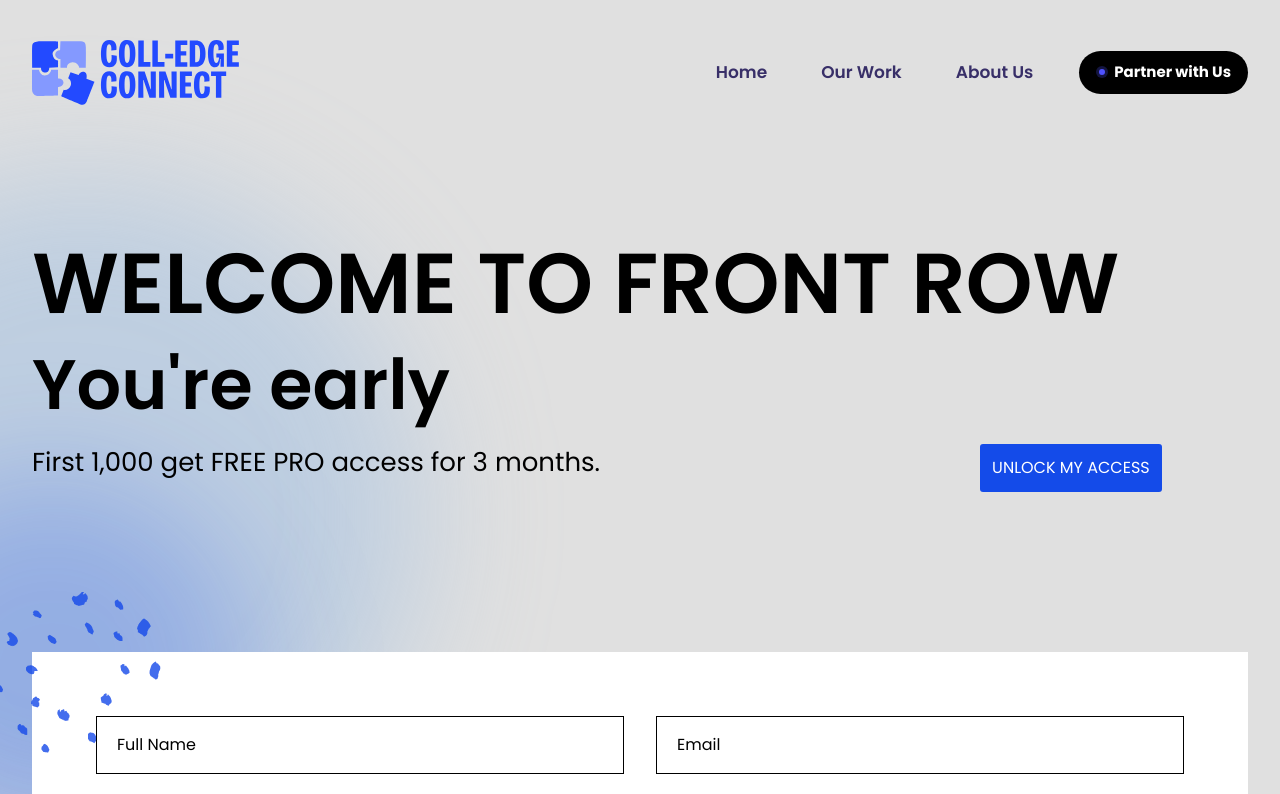
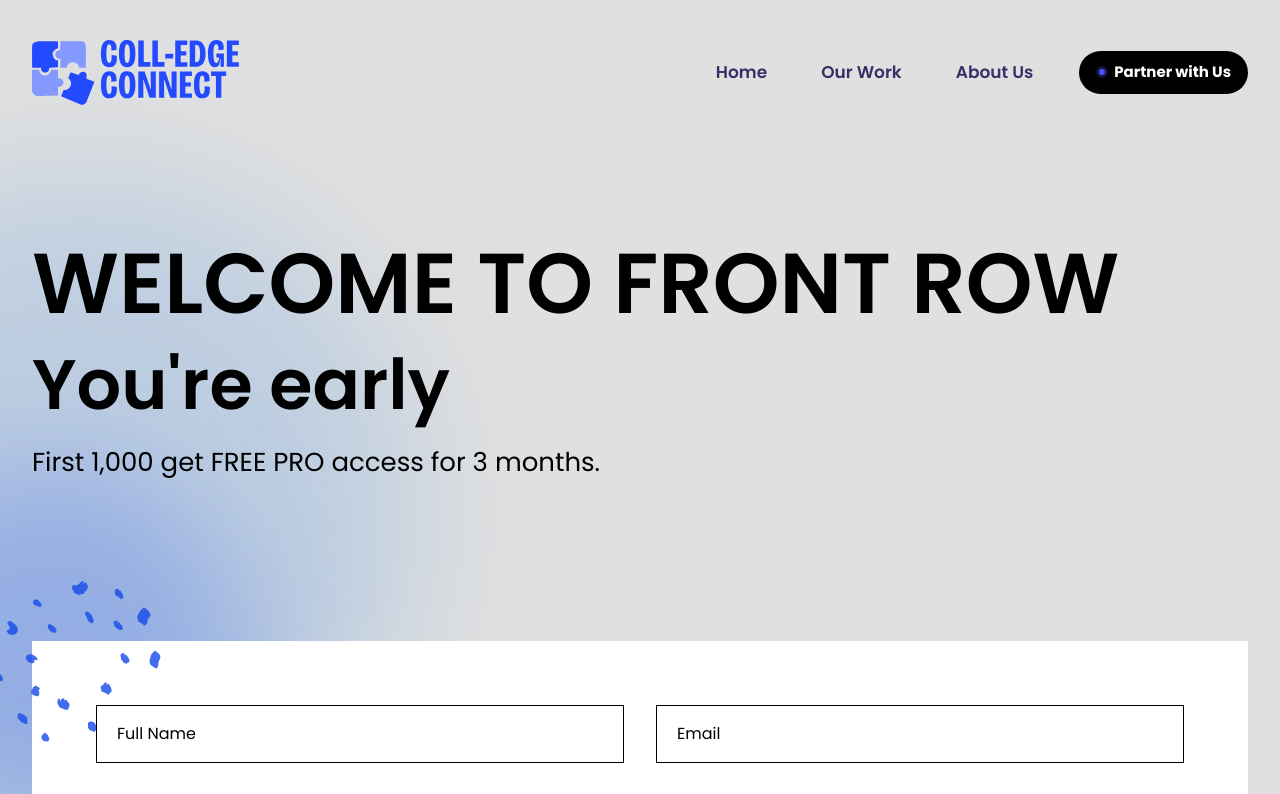
Before and after one commit to rohititgithub/college-connect, a Next.js app: page /restricted-front-row in a window 1280 px wide. Shown: the top 794 px of the page. Built offline with nearby package versions, Linux system fonts and the light colour scheme.

Commit message:
fix: removed unlock my access button

```diff
--- a/src/app/restricted-front-row/_components/CTASection.tsx
+++ b/src/app/restricted-front-row/_components/CTASection.tsx
@@ -11,13 +11,10 @@ export default function CTASection() {
         <span className="text-[40px] leading-none font-semibold lg:text-[70px]">
           You&apos;re early
         </span>
-        <div className="flex gap-90 ">
+        <div className="flex gap-90">
           <p className="text-sm lg:pr-5 lg:text-[26px]">
             First 1,000 get FREE PRO access for 3 months.
           </p>
-          <button
-          className="flex w-fit cursor-pointer items-center gap-2 rounded-[3px] bg-[#144BE9] p-3 text-white transition-all hover:-translate-y-0.5 hover:shadow-[0px_2px_0px_0px_rgba(0,0,0,0.25)] active:translate-0 active:shadow-none disabled:translate-0 disabled:cursor-not-allowed disabled:opacity-75 disabled:shadow-none"
-          type="button">UNLOCK MY ACCESS</button>
         </div>
       </div>
       <div className="absolute top-8 -left-64 -z-10 hidden size-169.25 items-center rounded-full bg-[#9DBEE2]/50 blur-3xl lg:block" />
```
Also changed, not shown: 1 other file (tests, documents, lock files or other folders).
